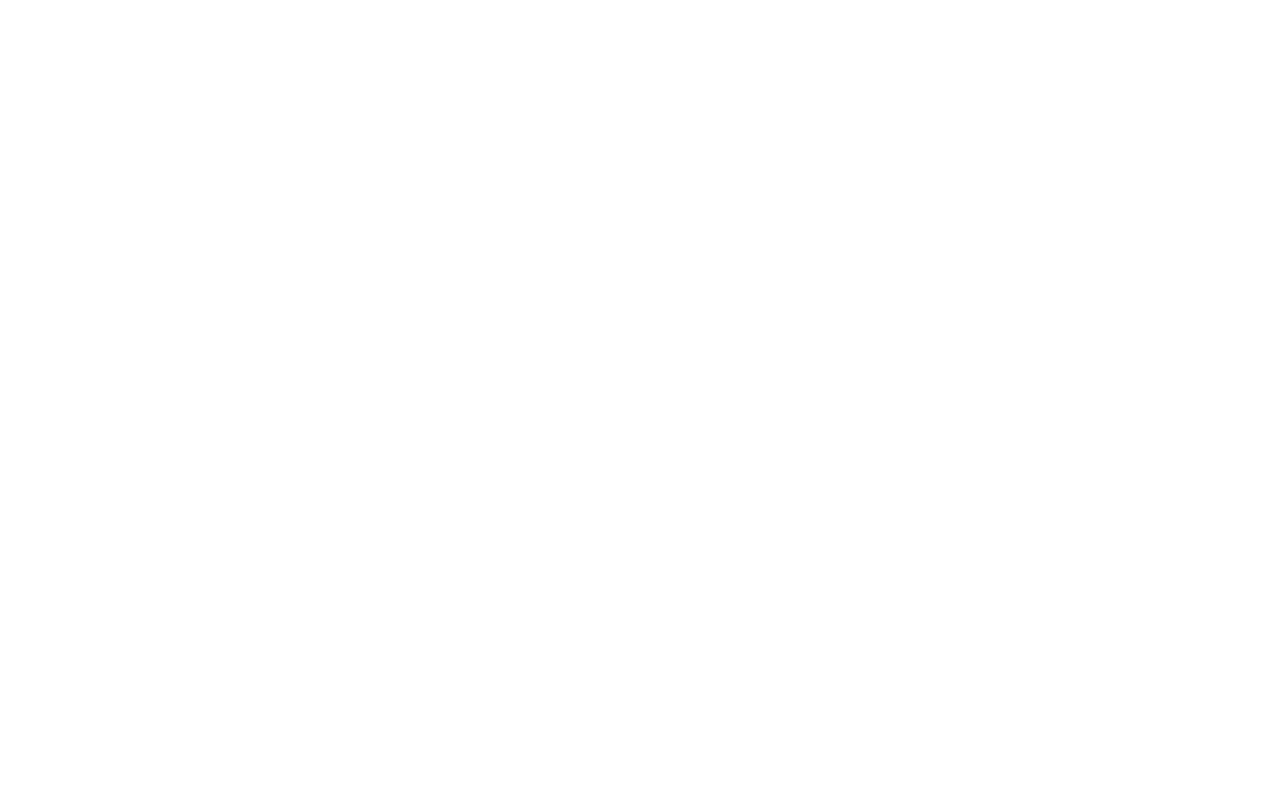
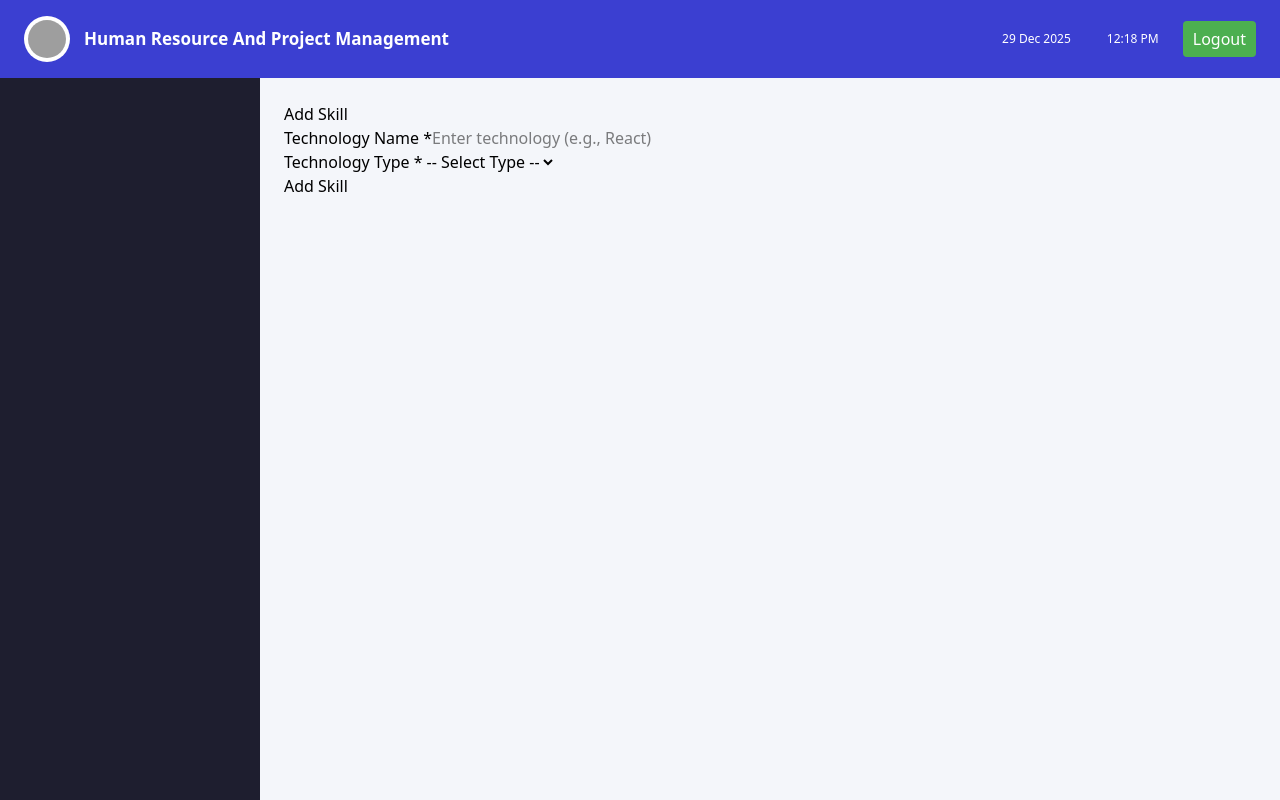
Before and after one commit to ashuYaduvashi/hrms-frontend, a React (Vite) app: page /dashboard/mySkills in a window 1280 px wide. Before the commit this address had no page. Built offline with nearby package versions, Linux system fonts and the light colour scheme; sample sign-in values are in the browser's storage; grey boxes are pictures that could not be loaded.

Commit message:
adding validations in registration,login and in profile

```diff
--- a/src/component/Dashboard.jsx
+++ b/src/component/Dashboard.jsx
@@ -1,16 +1,54 @@
 import React, { useEffect, useState } from "react";
+import { jwtDecode } from "jwt-decode";
 import "./Dashboard.css";
 
+
+const formatNameFromEmail = (email) => {
+  if (!email) return "User";
+
+
+  const raw = email.split("@")[0];
+
+  const noDigits = raw.replace(/[0-9]/g, "");
+
+
+  const withSpaces = noDigits.replace(/[_\-.]/g, " ");
+
+
+  const formatted = withSpaces
+    .split(" ")
+    .filter(word => word.trim() !== "")
+    .map(word =>
+      word.charAt(0).toUpperCase() +
+      word.slice(1).toLowerCase()
+    )
+    .join(" ");
+
+  return formatted || "User";
+};
+
+
 const Dashboard = () => {
-  const user = JSON.parse(localStorage.getItem("user"));
+const token = localStorage.getItem("token");
 
-  const name =
-    user?.name ||
-    user?.username ||
-    user?.email?.split("@")[0] ||
-    "User";
+let decoded = null;
 
-  const role = user?.role || "Employee";
+if (token) {
+  try {
+    decoded = jwtDecode(token);
+  } catch (error) {
+    console.error("Invalid token");
+  }
+}
+
+console.log("decoded user data:", decoded);
+
+const name =
+  decoded?.name ||
+  decoded?.username ||
+  formatNameFromEmail(decoded?.sub);
+
+const role = decoded?.role || "Employee";
 
   const [animate, setAnimate] = useState(false);
 
--- a/src/component/EmployeeForm.jsx
+++ b/src/component/EmployeeForm.jsx
@@ -2,9 +2,7 @@
 import styles from "./EmployeeForm.module.css";
 import EmployeeService from "../service/EmployeeService";
 
-
-
-  const emptyAddress = {
+const emptyAddress = {
   addressLine1: "",
   addressLine2: "",
   city: "",
@@ -14,21 +12,21 @@
   pincode: ""
 };
 
-const EmployeeForm= () => {
-
+const EmployeeForm = () => {
   const [employee, setEmployee] = useState({
     name: "",
     email: "",
     phoneNumber: "",
     dob: "",
     education: "",
-    hireDate: "",
     sameAsCurrent: false,
     currentAddress: { ...emptyAddress },
     permanentAddress: { ...emptyAddress }
   });
 
-  // ================= FETCH PROFILE =================
+  const [errors, setErrors] = useState({});
+  const [isSuccess, setIsSuccess] = useState(false);
+
   useEffect(() => {
     EmployeeService.getMyProfile()
       .then(res => {
@@ -40,9 +38,6 @@
           email: data.email || "",
           phoneNumber: data.phoneNumber || "",
           education: data.education || "",
-          hireDate: data.hireDate
-            ? new Date(data.hireDate).toISOString().split("T")[0]
-            : "",
           dob: data.dob
             ? new Date(data.dob).toISOString().split("T")[0]
             : "",
@@ -53,16 +48,11 @@
       .catch(err => console.log(err));
   }, []);
 
-  // ================= BASIC FIELD CHANGE =================
   const handleChange = (e) => {
     const { name, value } = e.target;
-    setEmployee(prev => ({
-      ...prev,
-      [name]: value
-    }));
+    setEmployee(prev => ({ ...prev, [name]: value }));
   };
 
-  // ================= ADDRESS CHANGE =================
   const handleAddressChange = (e, type) => {
     const { name, value } = e.target;
 
@@ -75,18 +65,14 @@
         }
       };
 
-      // 🔥 Auto sync permanent when sameAsCurrent is true
       if (type === "currentAddress" && prev.sameAsCurrent) {
-        updated.permanentAddress = {
-          ...updated.currentAddress
-        };
+        updated.permanentAddress = { ...updated.currentAddress };
       }
 
       return updated;
     });
   };
 
-  // ================= SAME AS TOGGLE =================
   const handleSameAsToggle = (e) => {
     const checked = e.target.checked;
 
@@ -99,12 +85,89 @@
     }));
   };
 
-  // ================= SUBMIT =================
+  const validate = (values) => {
+    const newErrors = {};
+
+    const emailRegex = /^[A-Za-z0-9+_.-]+@[A-Za-z0-9.-]+\.[A-Za-z]{2,}$/;
+    const onlyTextRegex = /^[A-Za-z .-]+$/;
+    const onlyDigitsRegex = /^[0-9]{10}$/;
+    const pincodeRegex = /^[1-9][0-9]{5}$/;
+
+    if (!values.name) newErrors.name = "Name is required";
+    else if (!onlyTextRegex.test(values.name))
+      newErrors.name = "Only characters allowed";
+
+    if (!values.email) newErrors.email = "Email is required";
+    else if (!emailRegex.test(values.email))
+      newErrors.email = "Invalid email format";
+
+    if (!values.phoneNumber)
+      newErrors.phoneNumber = "Phone number required";
+    else if (!onlyDigitsRegex.test(values.phoneNumber))
+      newErrors.phoneNumber = "Phone must be 10 digits";
+
+    if (!values.dob) newErrors.dob = "Date of birth required";
+    else {
+      const birthDate = new Date(values.dob);
+      const today = new Date();
+      const age = today.getFullYear() - birthDate.getFullYear();
+      if (age < 18) newErrors.dob = "Age must be 18+";
+    }
+
+    const validateAddress = (address, type) => {
+      const addressErrors = {};
+
+      if (!address.addressLine1)
+        addressErrors.addressLine1 = "Address Line 1 required";
+
+      if (!address.city)
+        addressErrors.city = "City required";
+       else if (!onlyTextRegex.test(address.city))
+      addressErrors.city = "Only characters allowed";
+
+      if (!address.district)
+        addressErrors.city = "District required";
+       else if (!onlyTextRegex.test(address.district))
+      addressErrors.district = "Only characters allowed";
+
+      if (!address.state)
+        addressErrors.state = "State required";
+       else if (!onlyTextRegex.test(address.state))
+      addressErrors.state = "Only characters allowed";
+
+      if (!address.country)
+        addressErrors.country = "Country required";
+       else if (!onlyTextRegex.test(address.country))
+      addressErrors.country = "Only characters allowed";
+
+      if (!address.pincode)
+        addressErrors.pincode = "Pincode required";
+      else if (!pincodeRegex.test(address.pincode))
+        addressErrors.pincode = "Invalid pincode";
+
+      if (Object.keys(addressErrors).length > 0)
+        newErrors[type] = addressErrors;
+    };
+
+    validateAddress(values.currentAddress, "currentAddress");
+
+    if (!values.sameAsCurrent)
+      validateAddress(values.permanentAddress, "permanentAddress");
+
+    setErrors(newErrors);
+
+    return Object.keys(newErrors).length === 0;
+  };
+
   const handleSubmit = (e) => {
     e.preventDefault();
+    const isValid = validate(employee);
+    if (!isValid) return;
 
     EmployeeService.updateMyProfile(employee)
-      .then(() => alert("Profile Updated Successfully"))
+      .then(() => {
+        setIsSuccess(true);
+      })
       .catch(err => console.log(err));
   };
 
@@ -113,40 +176,46 @@
       <div className={styles.profileCard}>
         <h2 className={styles.title}>Employee Profile</h2>
 
+        {isSuccess && (
+          <p style={{ color: "green" }}>
+            Profile updated successfully
+          </p>
+        )}
+
         <form onSubmit={handleSubmit}>
 
-          {/* ================= BASIC INFO ================= */}
+
           <div className={styles.section}>
             <h3>Basic Information</h3>
 
             <div className={styles.grid}>
-              <Input label="Name" name="name" value={employee.name} onChange={handleChange} />
-              <Input label="Email" name="email" value={employee.email} onChange={handleChange} />
-              <Input label="Phone Number" name="phoneNumber" value={employee.phoneNumber} onChange={handleChange} />
-              <Input type="date" label="Date of Birth" name="dob" value={employee.dob} onChange={handleChange} />
+              <Input label="Name" name="name"  required value={employee.name} onChange={handleChange} error={errors.name} />
+              <Input label="Email" name="email"  required value={employee.email} onChange={handleChange} error={errors.email} />
+              <Input label="Phone Number" name="phoneNumber"  required value={employee.phoneNumber} onChange={handleChange} error={errors.phoneNumber} />
+              <Input type="date" label="Date of Birth" name="dob"  required value={employee.dob} onChange={handleChange} error={errors.dob} />
               <Input label="Education" name="education" value={employee.education} onChange={handleChange} />
-              <Input type="date" label="Hire Date" name="hireDate" value={employee.hireDate} onChange={handleChange} />
             </div>
           </div>
 
-          {/* ================= CURRENT ADDRESS ================= */}
+
           <div className={styles.section}>
             <h3>Current Address</h3>
-
             <div className={styles.grid}>
               {Object.keys(employee.currentAddress).map(field => (
-                <Input
+                   <Input
                   key={field}
                   label={field}
                   name={field}
+                  required={field !== "addressLine2"}
                   value={employee.currentAddress[field]}
                   onChange={(e) => handleAddressChange(e, "currentAddress")}
+                  error={errors.currentAddress?.[field]}
                 />
               ))}
             </div>
           </div>
 
-          {/* ================= CHECKBOX ================= */}
+
           <div className={styles.checkboxWrapper}>
             <label>
               <input
@@ -158,25 +227,24 @@
             </label>
           </div>
 
-          {/* ================= PERMANENT ADDRESS ================= */}
           <div className={styles.section}>
             <h3>Permanent Address</h3>
-
             <div className={styles.grid}>
               {Object.keys(employee.permanentAddress).map(field => (
                 <Input
                   key={field}
                   label={field}
                   name={field}
+                  required={field !== "addressLine2"}
                   value={employee.permanentAddress[field]}
                   onChange={(e) => handleAddressChange(e, "permanentAddress")}
                   disabled={employee.sameAsCurrent}
+                  error={errors.permanentAddress?.[field]}
                 />
               ))}
             </div>
           </div>
 
-          {/* ================= BUTTON ================= */}
           <div className={styles.buttonWrapper}>
             <button className={styles.saveBtn}>
               Save Changes
@@ -189,13 +257,14 @@
   );
 };
 
-// ================= REUSABLE INPUT =================
-const Input = ({ label, type = "text", disabled = false, ...props }) => (
+const Input = ({ label, type = "text", disabled = false,  required = false, error, ...props }) => (
   <div className={styles.inputGroup}>
-    <label>{label}</label>
+    <label>{label}
+    {required && <span style={{ color: "red" }}> *</span>}
+    </label>
     <input type={type} disabled={disabled} {...props} />
+    {error && <p style={{ color: "red" }}>{error}</p>}
   </div>
 );
 
-
 export default EmployeeForm;
--- a/src/component/Login.jsx
+++ b/src/component/Login.jsx
@@ -12,57 +12,81 @@
     password: ""
   });
 
+  const [error, setError] = useState({});
+
   const handleChange = (e) => {
     setForm({
       ...form,
       [e.target.name]: e.target.value
     });
+
+    // clear field error while typing
+    setError(prev => ({
+      ...prev,
+      [e.target.name]: ""
+    }));
   };
 
-  // const handleLogin = async (e) => {
-  //   e.preventDefault();
+  const validate = (values) => {
+    const newError = {};
+    const emailRegex = /^[A-Za-z0-9+_.-]+@[A-Za-z0-9.-]+\.[A-Za-z]{2,}$/;
 
-  //   try {
-  //     const response = await api.post("/auth/login", form);
+    if (!values.email) {
+      newError.email = "Email is required";
+    } else if (!emailRegex.test(values.email)) {
+      newError.email = "Invalid email format";
+    }
 
-  //     const token = response.data.token;
+    if (!values.password) {
+      newError.password = "Password is required";
+    }
 
-  //     localStorage.setItem("token", token);
-
-  //     navigate("/dashboard");
-  //   } catch (error) {
-  //     alert("Invalid email or password");
-  //   }
-  // };
+    setError(newError);
+    return Object.keys(newError).length === 0;
+  };
 
   const handleLogin = async (e) => {
     e.preventDefault();
 
+    const isValid = validate(form);
+    if (!isValid) return;
+
    try {
   const response = await api.post("/auth/login", form);
 
-    const token = response.data.token;
+  const token = response.data?.token;
+
+  if (!token) {
+    throw new Error("Token not received");
+  }
+
 
   localStorage.setItem("token", token);
 
 
   const decoded = jwtDecode(token);
 
-
-    localStorage.setItem("role", decoded.role);
+  if (!decoded?.role) {
+    console.warn("Role not found in token");
+  }
 
   navigate("/dashboard");
 
-  } catch (error) {
-    alert("Invalid email or password");
+} catch (err) {
+  console.error("Login error:", err);
+  setError({ general: "Invalid email or password" });
 }
+
   };
-
 
   return (
     <div style={styles.container}>
       <form onSubmit={handleLogin} style={styles.form}>
         <h2>Login</h2>
+
+        {error.general && (
+          <p style={{ color: "red" }}>{error.general}</p>
+        )}
 
         <input
           type="email"
@@ -70,9 +94,11 @@
           placeholder="Enter Email"
           value={form.email}
           onChange={handleChange}
-          required
           style={styles.input}
         />
+        {error.email && (
+          <p style={{ color: "red" }}>{error.email}</p>
+        )}
 
         <input
           type="password"
@@ -80,9 +106,11 @@
           placeholder="Enter Password"
           value={form.password}
           onChange={handleChange}
-          required
           style={styles.input}
         />
+        {error.password && (
+          <p style={{ color: "red" }}>{error.password}</p>
+        )}
 
         <button type="submit" style={styles.button}>
           Login
@@ -115,7 +143,7 @@
   input: {
     width: "100%",
     padding: "10px",
-    margin: "10px 0",
+    margin: "5px 0",
     borderRadius: "4px",
     border: "1px solid #ccc"
   },
--- /dev/null
+++ b/src/component/MySkillForm.jsx
@@ -0,0 +1,86 @@
+import { useState } from "react";
+import api from "../api/api";
+
+const MySkillForm = () => {
+
+  const [formData, setFormData] = useState({
+    name: "",
+    technologyType: ""
+  });
+
+  const [message, setMessage] = useState("");
+  const [error, setError] = useState("");
+
+  const handleChange = (e) => {
+    setFormData({
+      ...formData,
+      [e.target.name]: e.target.value
+    });
+  };
+
+  const handleSubmit = async (e) => {
+    e.preventDefault();
+
+    try {
+      await api.post("/technologies", formData);
+
+      setMessage("Skill added successfully ✅");
+      setError("");
+
+      setFormData({
+        name: "",
+        technologyType: ""
+      });
+
+    } catch (err) {
+      setError("Failed to add skill ❌");
+      setMessage("");
+    }
+  };
+
+  return (
+    <div className="form-container">
+      <h2>Add Skill</h2>
+
+      {message && <p style={{ color: "green" }}>{message}</p>}
+      {error && <p style={{ color: "red" }}>{error}</p>}
+
+      <form onSubmit={handleSubmit}>
+
+        <div>
+          <label>Technology Name *</label>
+          <input
+            type="text"
+            name="name"
+            value={formData.name}
+            onChange={handleChange}
+            required
+            placeholder="Enter technology (e.g., React)"
+          />
+        </div>
+
+        <div>
+          <label>Technology Type *</label>
+          <select
+            name="technologyType"
+            value={formData.technologyType}
+            onChange={handleChange}
+            required
+          >
+            <option value="">-- Select Type --</option>
+            <option value="FRONTEND">Frontend</option>
+            <option value="BACKEND">Backend</option>
+            <option value="DATABASE">Database</option>
+            <option value="DEVOPS">DevOps</option>
+            <option value="OTHER">Other</option>
+          </select>
+        </div>
+
+        <button type="submit">Add Skill</button>
+
+      </form>
+    </div>
+  );
+};
+
+export default MySkillForm;
--- a/src/component/Register.jsx
+++ b/src/component/Register.jsx
@@ -12,32 +12,91 @@
     password: ""
   });
 
+  const [errors, setErrors] = useState({});
+  const [generalError, setGeneralError] = useState("");
+  const [successMessage, setSuccessMessage] = useState("");
+
+
   const handleChange = (e) => {
     setForm({
       ...form,
       [e.target.name]: e.target.value
     });
+
+
+    setErrors(prev => ({
+      ...prev,
+      [e.target.name]: ""
+    }));
+
+    setGeneralError("");
+  };
+
+  const validate = (values) => {
+    const newErrors = {};
+
+    const nameRegex = /^[A-Za-z .-]+$/;
+    const emailRegex = /^[A-Za-z0-9+_.-]+@[A-Za-z0-9.-]+\.[A-Za-z]{2,}$/;
+    const passwordRegex =
+      /^(?=.*[a-z])(?=.*[A-Z])(?=.*\d)(?=.*[@$!%*?&])[A-Za-z\d@$!%*?&]{8,}$/;
+
+    if (!values.name) {
+      newErrors.name = "Name is required";
+    } else if (!nameRegex.test(values.name)) {
+      newErrors.name = "Only characters allowed";
+    }
+
+    if (!values.email) {
+      newErrors.email = "Email is required";
+    } else if (!emailRegex.test(values.email)) {
+      newErrors.email = "Invalid email format";
+    }
+
+    if (!values.password) {
+      newErrors.password = "Password is required";
+    } else if (!passwordRegex.test(values.password)) {
+      newErrors.password =
+        "Password must contain minimum 8 characters, 1 uppercase, 1 lowercase, 1 number and 1 special character";
+    }
+
+    setErrors(newErrors);
+    return Object.keys(newErrors).length === 0;
   };
 
   const handleRegister = async (e) => {
     e.preventDefault();
 
+    const isValid = validate(form);
+    if (!isValid) return;
+
    try {
   await api.post("/auth/register", form);
 
-      alert("Registration successful. Please login.");
+  setSuccessMessage("Registration successful! Redirecting to login...");
+  setGeneralError("");
 
+  setTimeout(() => {
     navigate("/login");
+  }, 2000);
 
 } catch (error) {
-      alert(error.response?.data?.message || "Registration failed");
+  setGeneralError(
+    error.response?.data?.message || "Registration failed"
+  );
 }
+
   };
 
   return (
     <div style={styles.container}>
       <form onSubmit={handleRegister} style={styles.form}>
         <h2>Register</h2>
+        {successMessage && (
+           <p style={{ color: "green" }}>{successMessage}</p>
+          )}
+        {generalError && (
+          <p style={{ color: "red" }}>{generalError}</p>
+        )}
 
         <input
           type="text"
@@ -45,9 +104,11 @@
           placeholder="Enter Name"
           value={form.name}
           onChange={handleChange}
-          required
           style={styles.input}
         />
+        {errors.name && (
+          <p style={{ color: "red" }}>{errors.name}</p>
+        )}
 
         <input
           type="email"
@@ -55,9 +116,11 @@
           placeholder="Enter Email"
           value={form.email}
           onChange={handleChange}
-          required
           style={styles.input}
         />
+        {errors.email && (
+          <p style={{ color: "red" }}>{errors.email}</p>
+        )}
 
         <input
           type="password"
@@ -65,13 +128,16 @@
           placeholder="Enter Password"
           value={form.password}
           onChange={handleChange}
-          required
           style={styles.input}
         />
+        {errors.password && (
+          <p style={{ color: "red" }}>{errors.password}</p>
+        )}
 
-        <button type="submit" style={styles.button}>
+       <button type="submit" style={styles.button} disabled={successMessage}>
           Register
        </button>
+
 
         <p>
           Already have an account?{" "}
@@ -100,7 +166,7 @@
   input: {
     width: "100%",
     padding: "10px",
-    margin: "10px 0",
+    margin: "5px 0",
     borderRadius: "4px",
     border: "1px solid #ccc"
   },
--- a/src/layout/MainLayout.jsx
+++ b/src/layout/MainLayout.jsx
@@ -1,5 +1,6 @@
 
 import { Outlet } from "react-router-dom";
+import { jwtDecode } from "jwt-decode";
 import '../App.css';
 import Header from '../component/Header';
 import SideBar from '../component/Sidebar';
@@ -189,9 +190,16 @@
   },
 
    {
-    id: 7,
+    id: 8,
     label: "My Project",
     path: "/dashboard/myProject",
+    roles: ["ROLE_EMPLOYEE"]
+  },
+
+   {
+    id: 9,
+    label: "My Skills",
+    path: "/dashboard/mySkills",
     roles: ["ROLE_EMPLOYEE"]
   }
 ];
@@ -230,7 +238,20 @@
 const MainLayout = () => {
 
   // I used this filter when Leave's children does not contain any role
-  const role = localStorage.getItem("role");
+
+  const token = localStorage.getItem("token");
+
+  let role = null;
+
+  if (token) {
+    try {
+      const decoded = jwtDecode(token);
+      role = decoded?.role;
+    } catch (error) {
+      console.error("Invalid token");
+    }
+  }
+
 
   const filteredLinks = SIDEBAR_LINKS.filter(menu =>
     menu.roles.includes(role)
@@ -245,7 +266,7 @@
         title="Human Resource And Project Management"
         date="29 Dec 2025"
         time="12:18 PM"
-        options={["Super Admin", "Admin", "User"]}
+        options={["Admin", "User"]}
       />
 
       <div className="bodyLayout">
--- a/src/route/AppRoute.jsx
+++ b/src/route/AppRoute.jsx
@@ -71,6 +71,7 @@
 import MainLayout from "../layout/MainLayout";
 import ProtectedRoute from "../route/ProtectedRoute";
 import AddTechnologyAdmin from "../component/AddTechnologyAdmin";
+import MyskillForm from "../component/MySkillForm"
 // const EmployeeList = () => <h2>Employee List</h2>;
 // const EmployeeSearch = () => <h2>Search Employee</h2>;
 
@@ -204,6 +205,15 @@
           }
         />
 
+        <Route
+          path="mySkills"
+          element={
+            <ProtectedRoute>
+              <MyskillForm/>
+            </ProtectedRoute>
+          }
+        />
+
       </Route>
 
     </Routes>
--- a/src/route/ProtectedRoute.jsx
+++ b/src/route/ProtectedRoute.jsx
@@ -15,19 +15,32 @@
 
 
 import { Navigate } from "react-router-dom";
+import { jwtDecode } from "jwt-decode";
 
 const ProtectedRoute = ({ children, allowedRoles }) => {
+  const token = localStorage.getItem("token");
 
-  const token = localStorage.getItem("token");
-  const role = localStorage.getItem("role");
 
   if (!token) {
     return <Navigate to="/login" replace />;
   }
 
+  let role = null;
+
+  try {
+    const decoded = jwtDecode(token);
+    role = decoded?.role;
+  } catch (error) {
+    console.error("Invalid token:", error);
+    localStorage.removeItem("token");
+    return <Navigate to="/login" replace />;
+  }
+
+
   if (allowedRoles && !allowedRoles.includes(role)) {
     return <Navigate to="/dashboard" replace />;
   }
+
 
   return children;
 };
```
Also changed, not shown: src/component/EmployeeList.jsx (+3 -4 lines). Lines whose indentation alone changed are shown as unchanged.
